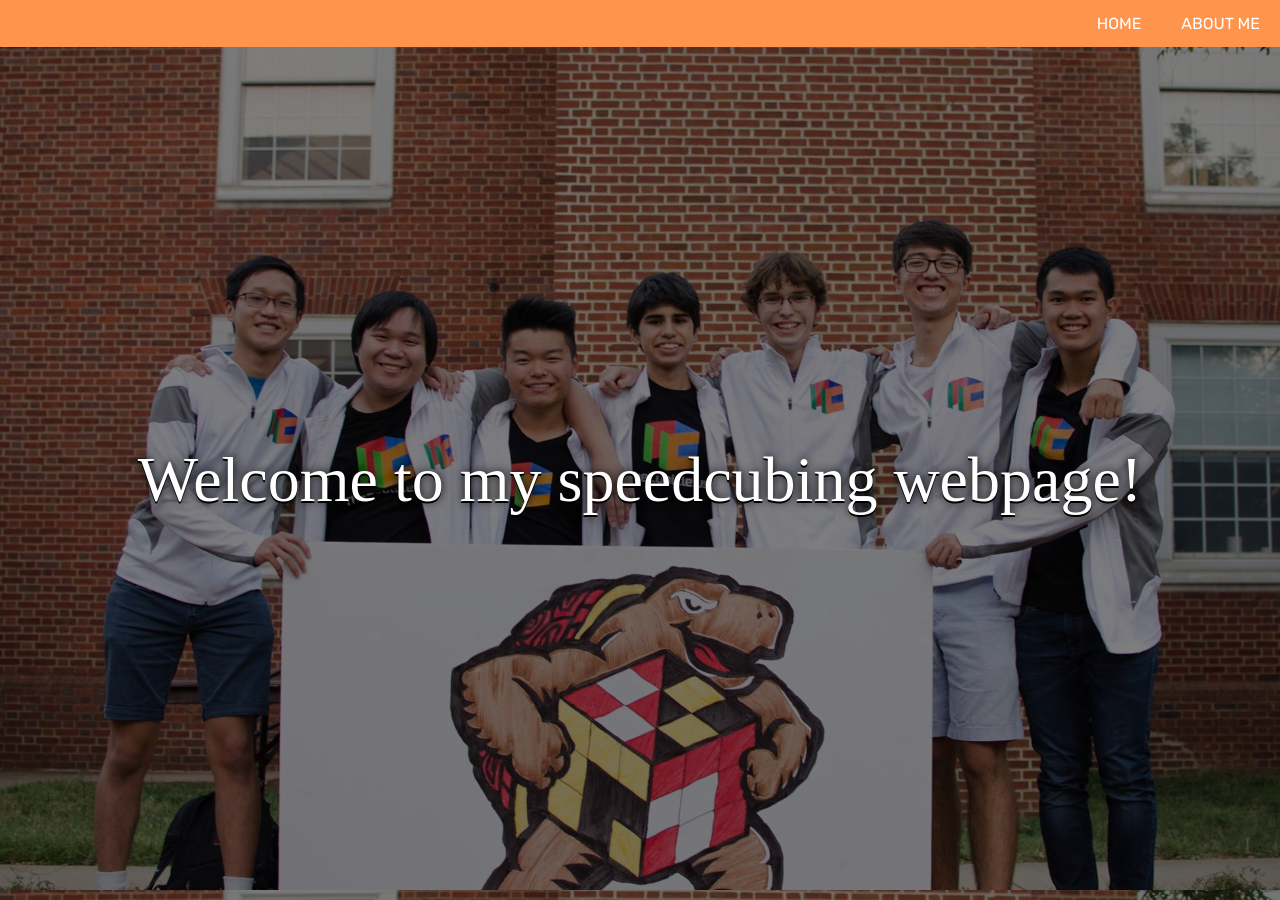
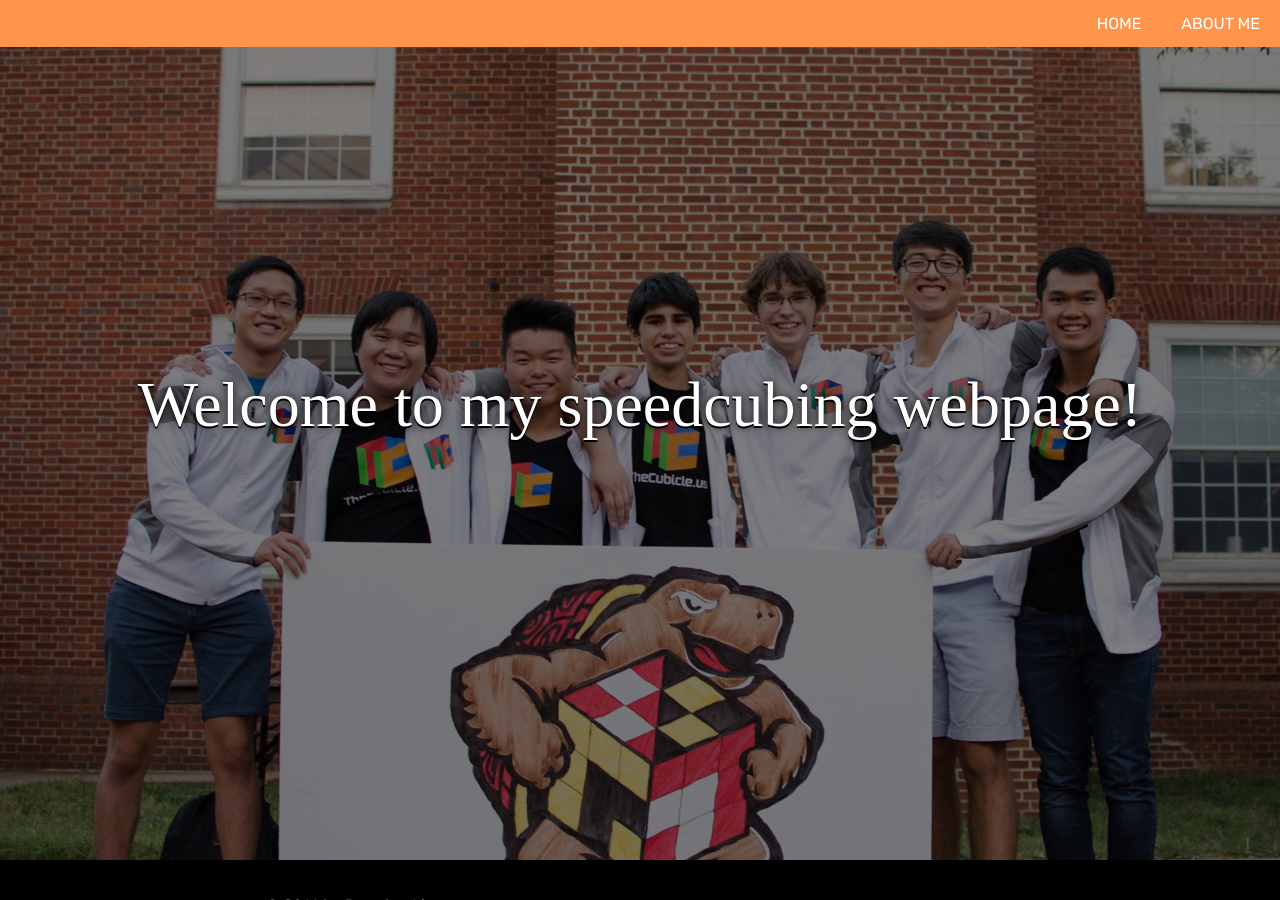
Before and after one commit to esqu1/esqu1.github.io, a Jekyll site: the page built from cubing/index.html, in a window 1280 px wide and 900 px high. Built offline with Jekyll 4.4.1, drawn with Linux system fonts in a browser that asks for light colours; nearby versions of some CDN libraries; some web fonts are replaced.

Commit message:
cubing webpage

```diff
--- a/cubing/css/style.css
+++ b/cubing/css/style.css
@@ -27,7 +27,7 @@ p{
 
 .cube{
 	background-image: linear-gradient( rgba(0, 0, 0, 0.5), rgba(0, 0, 0, 0.5) ), url(../../img/14590037_1351806814832162_660718812914753426_o.jpg);
-	line-height: 75vw;
+	line-height: 90vh;
 }
 
 * {
```
